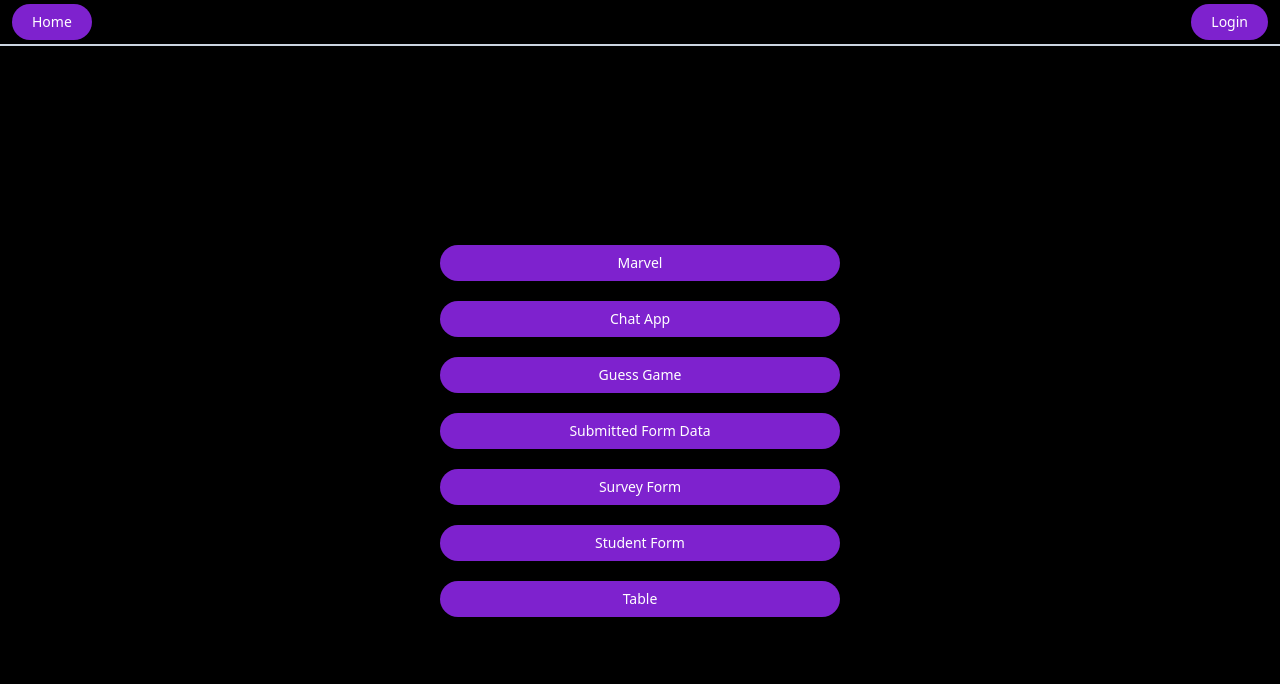
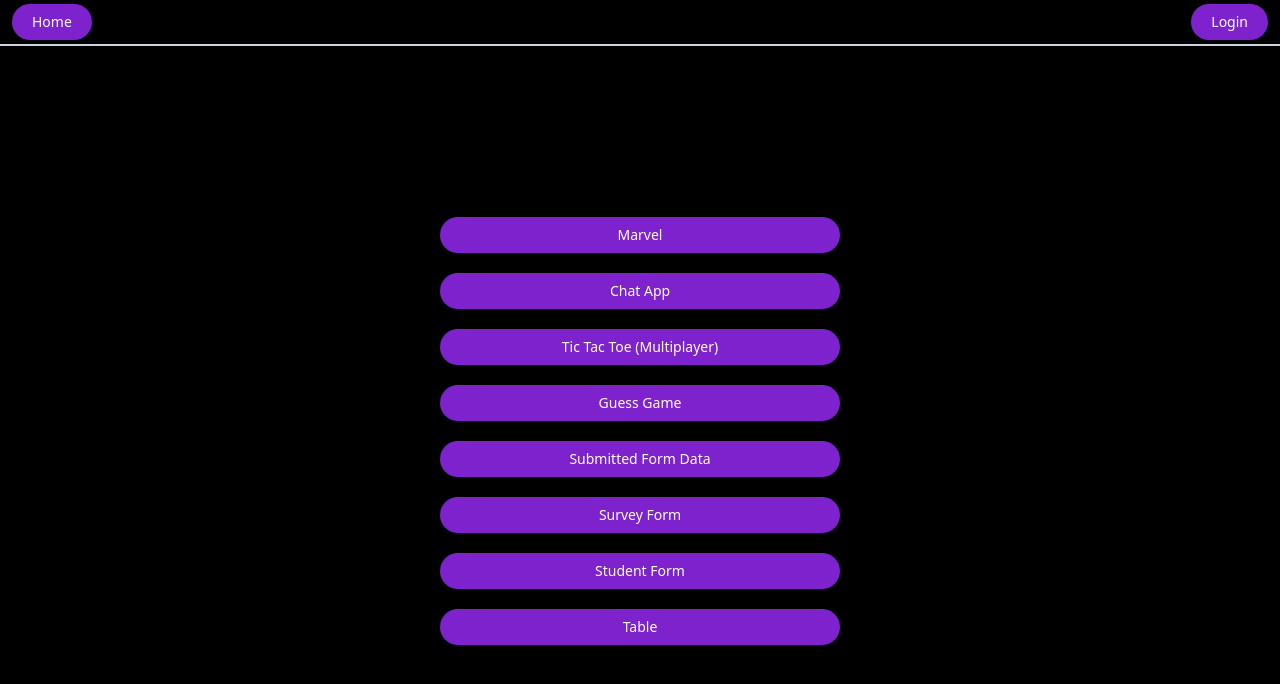
Before and after one commit to triggered-exe/nuxt-training, a Nuxt app: page / in a window 1280 px wide. Shown: the top 684 px of the page. Built offline with nearby package versions, Linux system fonts and the light colour scheme; no server answers.

Commit message:
minor improv

```diff
--- a/pages/index.vue
+++ b/pages/index.vue
@@ -16,6 +16,11 @@
         style:"navItem max-w-[400px] w-2/3 active:scale-95 bg-purple-700 hover:bg-purple-800 font-medium rounded-full text-sm px-5 py-2 my-1 text-center",
         to:"/chat",
         name:"Chat App"
+    },
+    {
+        style:"navItem max-w-[400px] w-2/3 active:scale-95 bg-purple-700 hover:bg-purple-800 font-medium rounded-full text-sm px-5 py-2 my-1 text-center",
+        to:"/tic-tac-toe",
+        name:"Tic Tac Toe (Multiplayer)"
     },
     {
         style:"navItem max-w-[400px] w-2/3 active:scale-95 bg-purple-700 hover:bg-purple-800 font-medium rounded-full text-sm px-5 py-2 my-1 text-center",
--- a/pages/tic-tac-toe.vue
+++ b/pages/tic-tac-toe.vue
@@ -1,8 +1,6 @@
+<script setup>
 
-<script setup>
-// import Peer from '~/peerjs.min.js'; // Uncomment this line if you are importing peerjs.min.js
 const WIN_CASES = [[0, 1, 2], [3, 4, 5], [6, 7, 8], [0, 3, 6], [1, 4, 7], [2, 5, 8], [0, 4, 8], [2, 4, 6]]
-
 
 const route = useRoute();
 const queryId = route.query.queryId;
@@ -175,6 +173,7 @@
 }
 
 onMounted(() => {
+    console.log('initializing');
     initializePeer();
 });
 
@@ -198,13 +197,14 @@
                     alt="Opponent" />
                 <img class="object-cover" v-else-if="selections.player.value.includes(index)"
                     :src="host ? '/x.png' : '/o.png'" alt="Player" />
-
                 <span v-else> click me!! </span>
             </div>
         </div>
+        <div v-if="!showBoard && !qrCodeURL" class="m-auto flex justify-center">
+        <h1>Invalid Url ..........check Again</h1>
+        </div>
     </div>
 </template>
-
 
 <style scoped>
 @keyframes slideIn {
@@ -216,7 +216,6 @@
         top: 50px;
     }
 }
-
 .notification {
     position: fixed;
     left: 50%;
```
